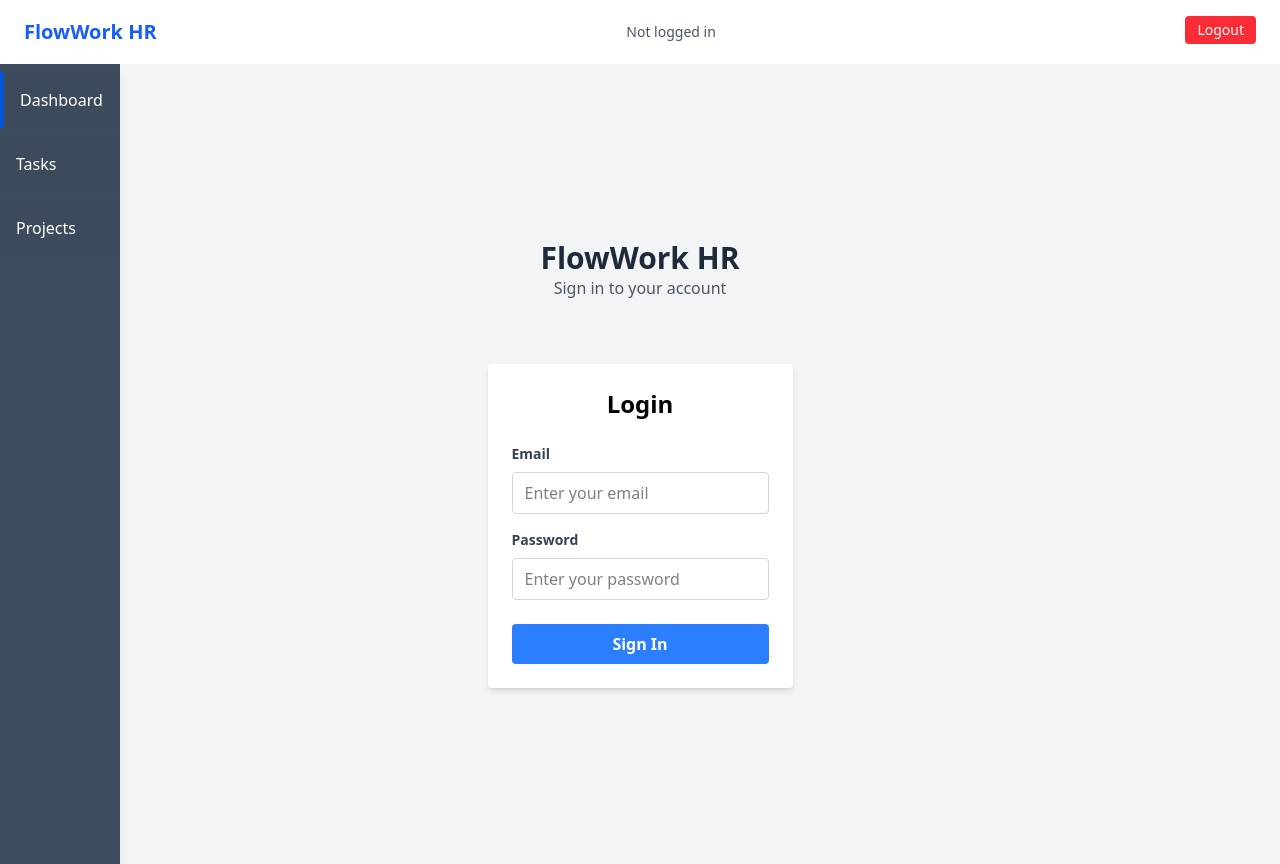
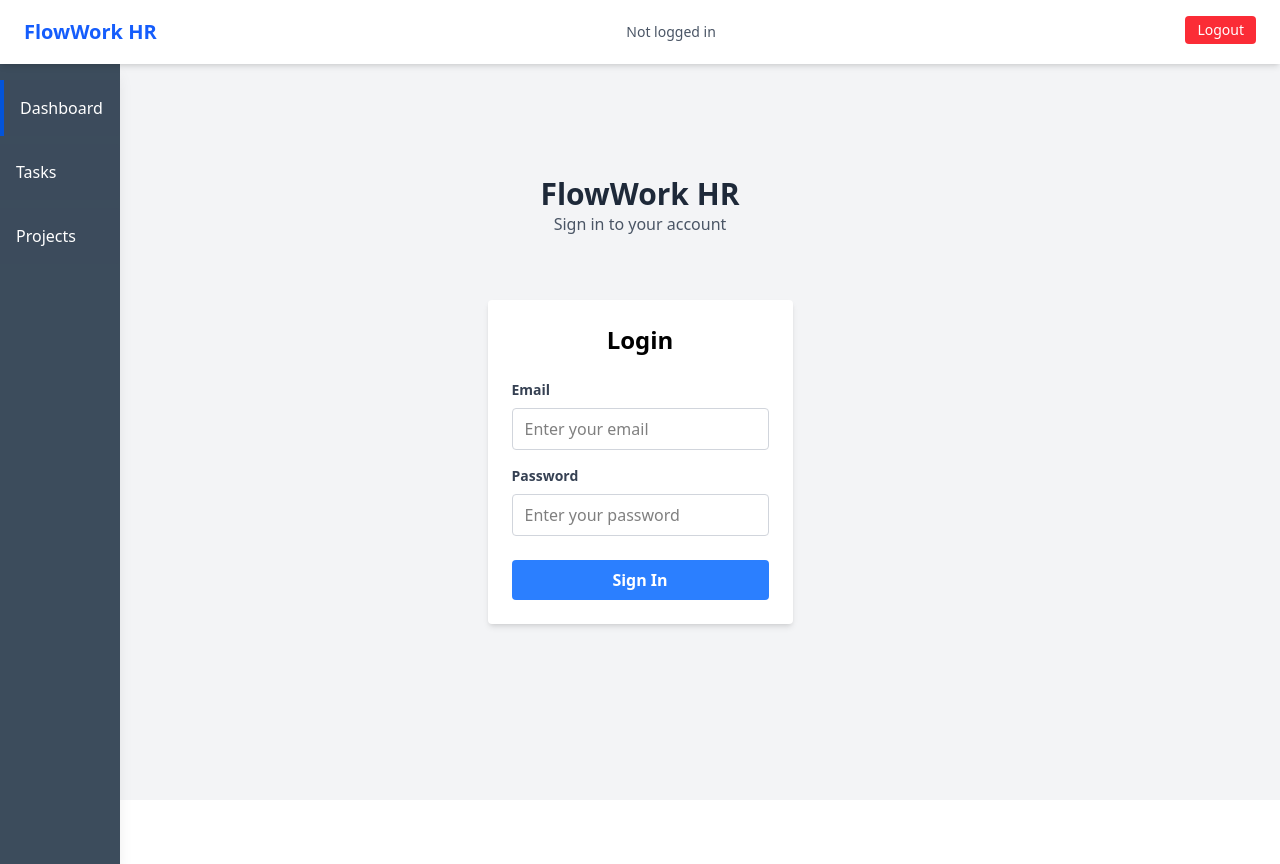
Before and after one commit to gurdip-bath/flowwork, a React (Vite) app in the folder frontend/: page /login in a window 1280 px wide. After the commit the page ends 800 px from the top, so only its background shows below. Built offline with nearby package versions, Linux system fonts and the light colour scheme.

Commit message:
styling: fixed sidebar and header so it doesn't disppear when scrolling

```diff
--- a/frontend/src/components/AppHeader/AppHeader.tsx
+++ b/frontend/src/components/AppHeader/AppHeader.tsx
@@ -8,7 +8,7 @@ const AppHeader: React.FC = () => {
 
 
   return (
-    <header className="bg-white shadow-md px-6 py-4">
+    <header className="bg-white shadow-md px-6 py-4 fixed top-0 left-0 right-0 z-10">
       <div className="container mx-auto flex justify-between items-center">
         <h1 className="text-xl font-bold text-blue-600">FlowWork HR</h1>
 
--- a/frontend/src/components/SideBar/SideBar.tsx
+++ b/frontend/src/components/SideBar/SideBar.tsx
@@ -3,7 +3,7 @@ import React from 'react';
 
 function SideBar () {
     return (
-        <div className='fixed top-16 left-0 w-30 m-0 h-screen flex flex-col bg-secondary text-white shadow-lg pt'>
+        <div className='fixed top-16 left-0 w-30 m-0 h-screen flex flex-col bg-secondary text-white shadow-lg pt-2'>
             <ul>
                 <li className="bg-secondary/90 border-l-4 border-primary p-4 my-2 rounded-r">Dashboard</li>
                 <li className="bg-secondary/90 hover:border-l-4 hover:border-primary p-4 my-2 rounded-r">Tasks</li>
```
